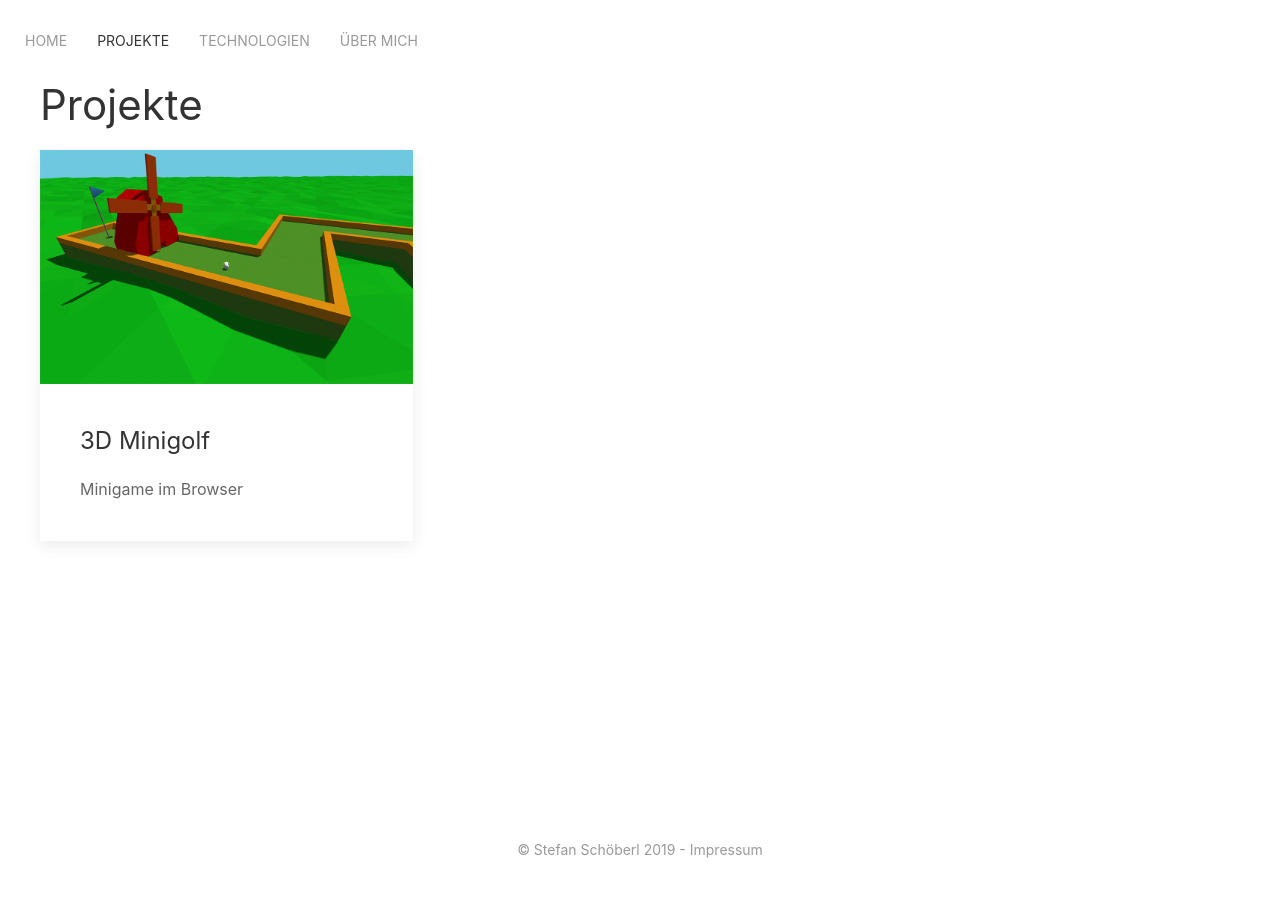
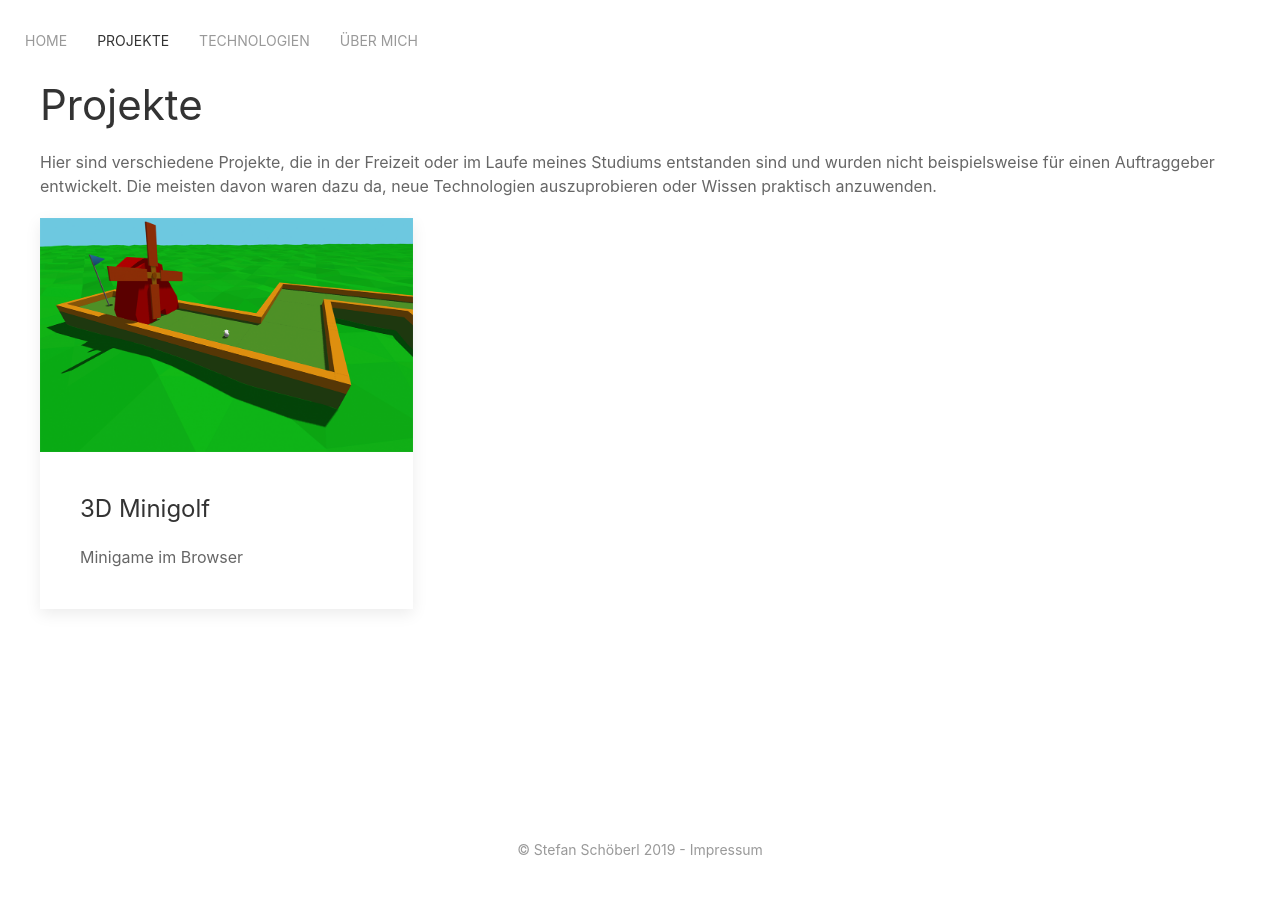
Before and after one commit to stefanschoeberl/stefanschoeberl.github.io, a Jekyll site: the page built from projects.html, in a window 1280 px wide. Shown: the top 897 px of the page. Built offline with Jekyll 4.4.1, drawn with Linux system fonts in a browser that asks for light colours.

Commit message:
Add intro text to projects

```diff
--- a/projects.html
+++ b/projects.html
@@ -3,8 +3,11 @@ permalink: /projects
 title: Projekte
 ---
 
+<p>
+Hier sind verschiedene Projekte, die in der Freizeit oder im Laufe meines Studiums entstanden sind und wurden nicht beispielsweise für einen Auftraggeber entwickelt. Die meisten davon waren dazu da, neue Technologien auszuprobieren oder Wissen praktisch anzuwenden.
+</p>
+
 <div uk-grid>
-
 {% assign projects = site.projects | sort: 'date' | reverse %}
 {% for project in projects %}
 <div class="uk-width-1-1 uk-width-1-2@s uk-width-1-3@m uk-width-1-3@l">
@@ -19,5 +22,4 @@ title: Projekte
     </a>
 </div>
 {% endfor %}
-
 </div>
```
Also changed, not shown: _projects/3d-minigolf.md (line endings or trailing spaces).
